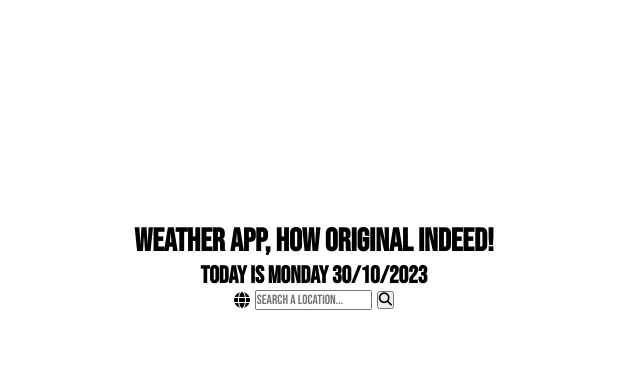
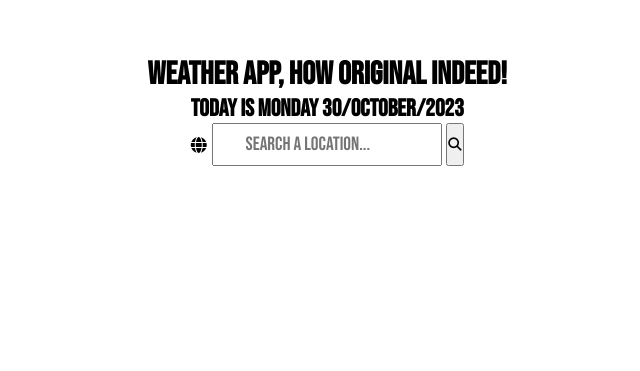
Before and after one commit to wumpfroot/your-basic-weather-app, a website built with Vite: page index.html in a window 1280 px wide. Shown: the part 105-476 px from the top of the page, without its empty margins (326-966 px from the left). Built offline with nearby package versions, Linux system fonts and the light colour scheme.

Commit message:
Position: fixed on header, months are worded

```diff
--- a/index.html
+++ b/index.html
@@ -9,12 +9,14 @@
 	</head>
 	<body>
 		<div class="container">
+			<div class="fixed-header">
 				<h1>Weather app, how original indeed!</h1>
 				<div class="date"></div>
 				<div class="search-container">
 					<i class="fa-solid fa-globe"></i>
 					<input type="text" placeholder="Search a location..." />
 					<button class="fa-solid fa-magnifying-glass"></button>
+				</div>
 			</div>
 			<main>
 				<div class="weather-info">
--- a/script.js
+++ b/script.js
@@ -20,9 +20,10 @@ const elements = {
 const updateDate = () => {
 	const date = new Date();
 	const weekday = ["Sunday", "Monday", "Tuesday", "Wednesday", "Thursday", "Friday", "Saturday"];
+	const months = ["January", "February", "March", "April", "May", "June", "July", "August", "September", "October", "November", "December"];
 	let dayOfTheWeek = weekday[date.getDay()];
 	let day = date.getDate();
-	let month = date.getMonth() + 1;
+	let month = months[date.getMonth()];
 	let year = date.getFullYear();
 	elements.todaysDate.innerHTML = `<h2>Today is ${dayOfTheWeek} ${day}/${month}/${year}</h2>`;
 };
--- a/style.css
+++ b/style.css
@@ -32,6 +32,7 @@ body {
 	min-height: 100vh;
 	display: grid;
 	place-content: center;
+	position: relative;
 }
 
 /* responsive images/videos */
@@ -53,11 +54,27 @@ video {
 	text-align: center;
 }
 
+.fixed-header {
+	position: fixed;
+	top: 20%;
+	left: 37%;
+	/* transform: translate(-50%, -50%); */
+}
+
 .search-container {
 	display: flex;
 	justify-content: center;
-	align-items: center;
+	/* align-items: center; */
 	gap: 0.3rem;
+}
+
+.fa-globe {
+	margin: auto 0;
+}
+
+input {
+	padding: 0.5rem 2rem;
+	font-size: 1.2rem;
 }
 
 .weather-info {
@@ -70,8 +87,22 @@ video {
 	text-align: center;
 }
 
+.location {
+	font-size: 2rem;
+}
+
+.temp {
+	font-size: 5rem;
+}
+
 .temp-conversion-btns {
 	visibility: hidden;
+}
+
+.temp-conversion-btns button {
+	padding: 0.4rem;
+	margin: 0.4rem;
+	cursor: pointer;
 }
 
 .additional-temp-info {
```
Lines whose indentation alone changed are shown as unchanged.
